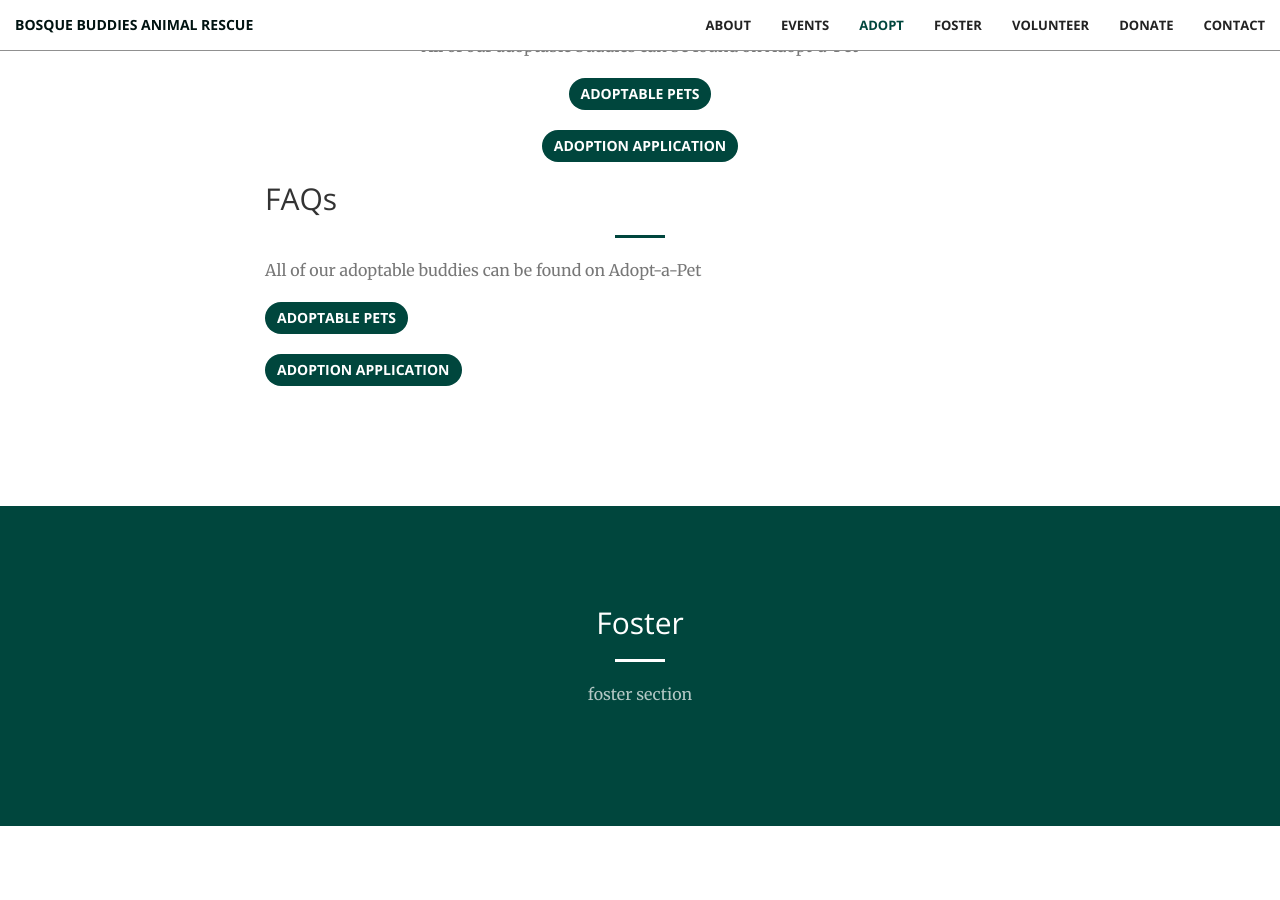
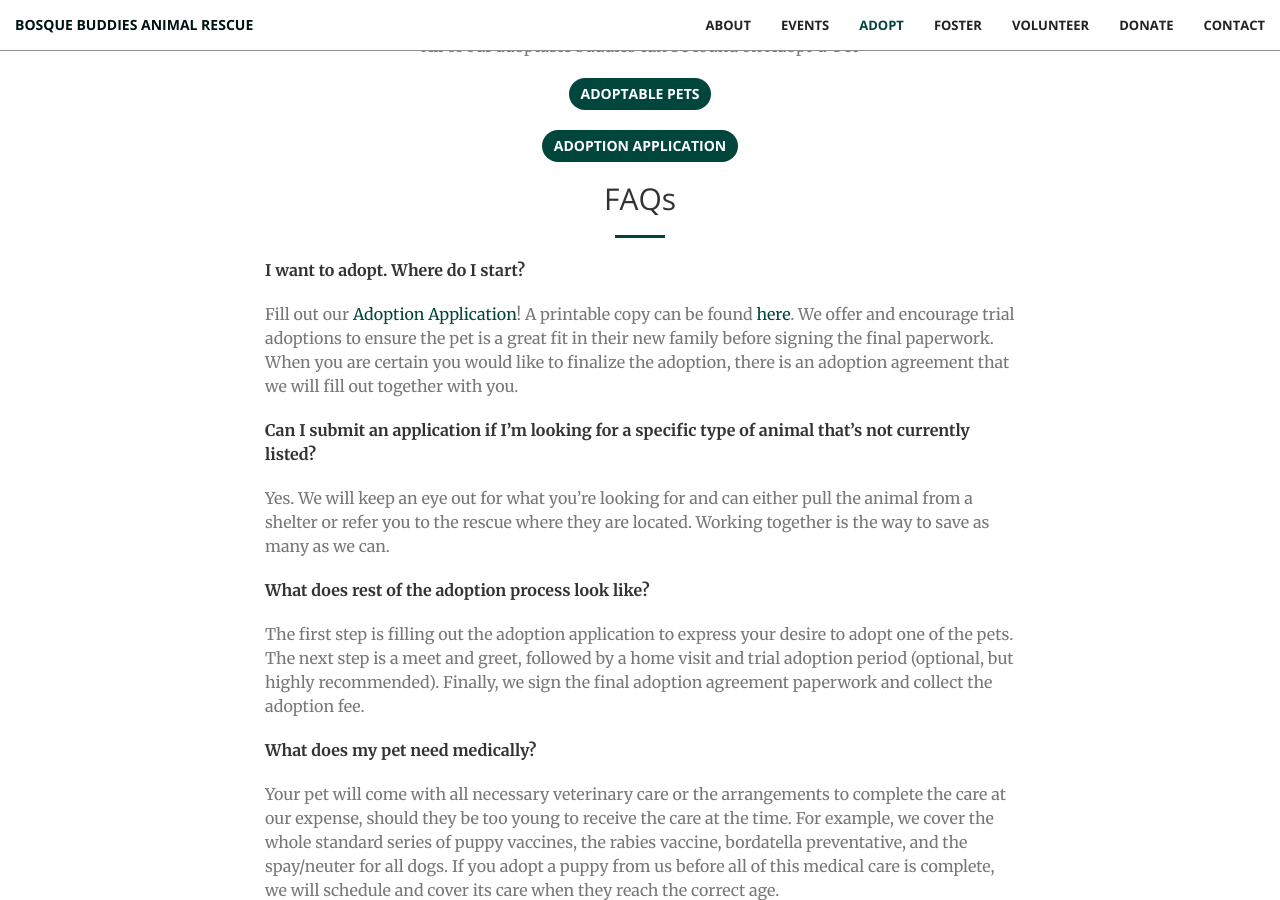
Before and after one commit to bbanimalrescue/bbanimalrescue.github.io, a Jekyll site: the page built from index.html, in a window 1280 px wide and 900 px high, scrolled down 2307 px. Built offline with Jekyll 4.4.1, drawn with Linux system fonts in a browser that asks for light colours; some of the changed text lies outside the part shown.

Commit message:
Updated FAQs

```diff
--- a/_includes/adopt.html
+++ b/_includes/adopt.html
@@ -11,56 +11,26 @@
         </div>
         <div class="row">
             <div class="col-lg-8 col-lg-offset-2">
-                <h2 class="section-heading">FAQs</h2>
+                <h2 class="section-heading text-center">FAQs</h2>
                 <hr>
-                <p class="text-muted">All of our adoptable buddies can be found on Adopt-a-Pet</p>
-                <p><a href="https://www.adoptapet.com/shelter/231369-bosque-buddies-animal-rescue-bernalillo-new-mexico" target="_blank" rel="noopener noreferrer" class="btn btn-primary btn-l page-scroll">Adoptable Pets</a></p>
-                <p><a href="https://docs.google.com/forms/d/e/1FAIpQLSfp7Vo-kmVAjhwU5DoB7XEEHFd_yw1Mg6Rz-8kG4OtxolPiTw/viewform" target="_blank" rel="noopener noreferrer" class="btn btn-primary btn-l page-scroll">Adoption Application</a></p>
+                <p style="font-weight: bold;">I want to adopt. Where do I start?</p>
+                <p class="text-muted">Fill out our <a href="https://docs.google.com/forms/d/e/1FAIpQLSfp7Vo-kmVAjhwU5DoB7XEEHFd_yw1Mg6Rz-8kG4OtxolPiTw/viewform" target="_blank" rel="noopener noreferrer">Adoption Application</a>! A printable copy can be found <a href="">here</a>. We offer and encourage trial adoptions to ensure the pet is a great fit in their new family before signing the final paperwork. When you are certain you would like to finalize the adoption, there is an adoption agreement that we will fill out together with you.</p>
+                <p style="font-weight: bold;">Can I submit an application if I’m looking for a specific type of animal that’s not currently listed?</p>
+                <p class="text-muted">Yes. We will keep an eye out for what you’re looking for and can either pull the animal from a shelter or refer you to the rescue where they are located. Working together is the way to save as many as we can.</p>
+                <p style="font-weight: bold;">What does rest of the adoption process look like?</p>
+                <p class="text-muted">The first step is filling out the adoption application to express your desire to adopt one of the pets. The next step is a meet and greet, followed by a home visit and trial adoption period (optional, but highly recommended). Finally, we sign the final adoption agreement paperwork and collect the adoption fee.</p>
+                <p style="font-weight: bold;">What does my pet need medically?</p>
+                <p class="text-muted">Your pet will come with all necessary veterinary care or the arrangements to complete the care at our expense, should they be too young to receive the care at the time. For example, we cover the whole standard series of puppy vaccines, the rabies vaccine, bordatella preventative, and the spay/neuter for all dogs. If you adopt a puppy from us before all of this medical care is complete, we will schedule and cover its care when they reach the correct age.</p>
+                <p style="font-weight: bold;">What if I adopt and it doesn’t work out?</p>
+                <p class="text-muted">We will help find the perfect home for the animal you adopted – we are committed to supporting them for life. We understand that not every match is perfect, and we appreciate you for letting us help you out if it’s not working out. We’ll work to find the perfect match for you both!</p>
+                <p style="font-weight: bold;">If it doesn't work out, are the adoption fees refundable?</p>
+                <p class="text-muted">Generally not. We offer and encourage potential adopters to pursue a trial adoption prior to signing the final paperwork to ensure the pet is a good match for the owner and their household. </p>
             </div>
         </div>
     </div>
 </section>
 
-<!-- <section>
-    <div class="container">
-        <div class="row">
-            <div class="col-lg-12 text-center">
-                <h2 class="section-heading">Our Impact So Far</h2>
-                <hr class="primary">
-            </div>
-        </div>
-    </div>
-    <div class="container">
-        <div class="row">
-            <div class="col-lg-3 col-md-6 text-center">
-                <div class="service-box">
-                    <i class="fa fa-4x fa-home wow bounceIn text-primary"></i>
-                    <h3>90</h3>
-                    <p class="text-muted">Dogs Adopted</p>
-                </div>
-            </div>
-            <div class="col-lg-3 col-md-6 text-center">
-                <div class="service-box">
-                    <i class="fa fa-4x fa-heart wow bounceIn text-primary" data-wow-delay=".1s"></i>
-                    <h3>136</h3>
-                    <p class="text-muted">Dogs Rescued</p>
-                </div>
-            </div>
-            <div class="col-lg-3 col-md-6 text-center">
-                <div class="service-box">
-                    <i class="fa fa-4x fa-medkit wow bounceIn text-primary" data-wow-delay=".2s"></i>
-                    <h3>461</h3>
-                    <p class="text-muted">Vaccines Given</p>
-                </div>
-            </div>
-            <div class="col-lg-3 col-md-6 text-center">
-                <div class="service-box">
-                    <i class="fa fa-4x fa-scissors wow bounceIn text-primary" data-wow-delay=".3s"></i>
-                    <h3>78</h3>
-                    <p class="text-muted">Dogs Spayed/Neutered</p>
-                </div>
-            </div>
-        </div>
-    </div>
-</section>
- -->
+<!-- empty Q and A for FAQ section -->
+
+<p style="font-weight: bold;"></p>
+<p class="text-muted"></p>
```
